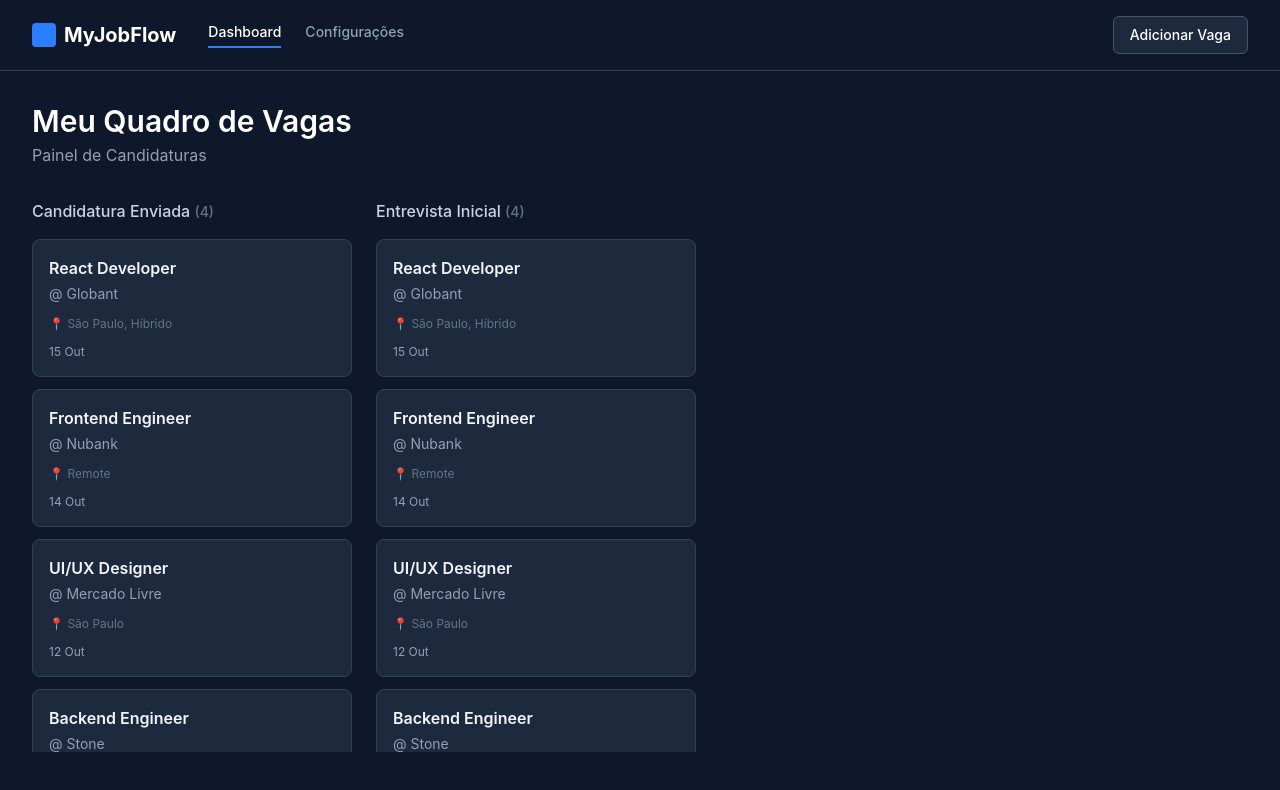
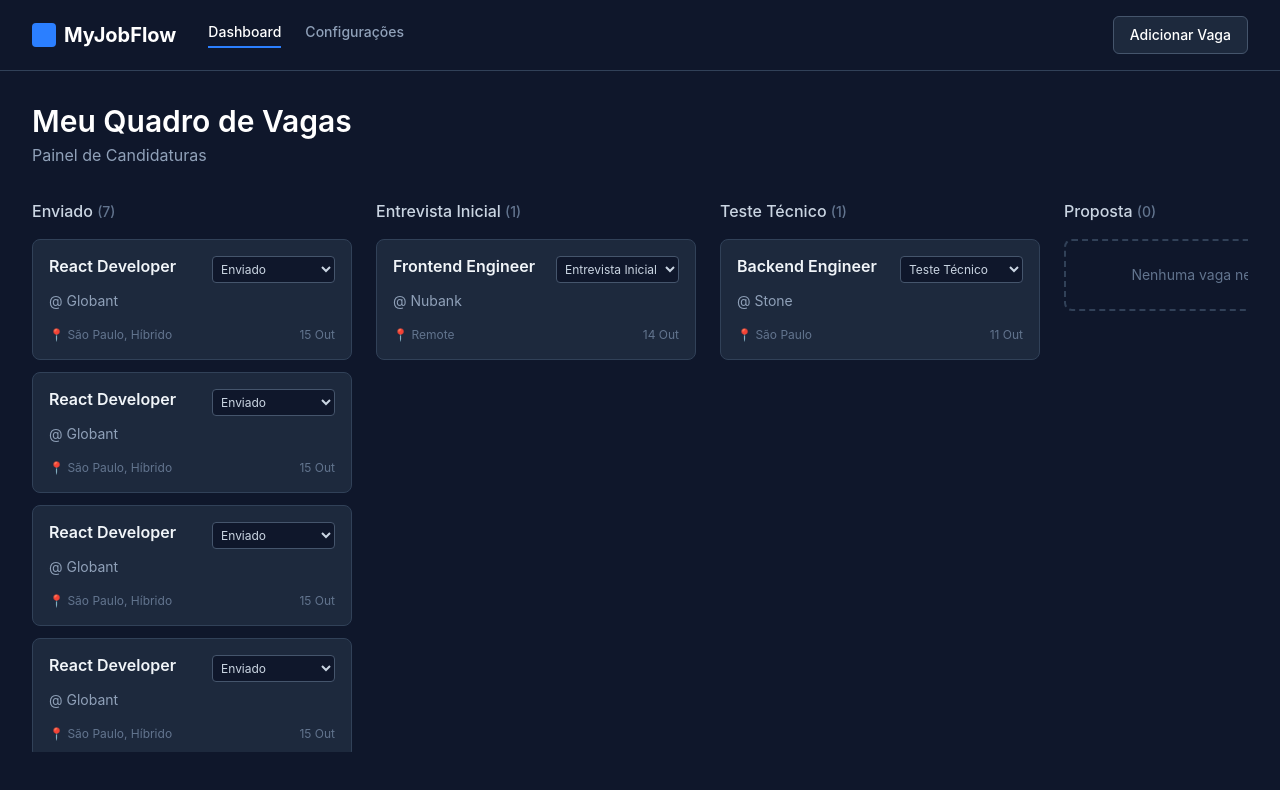
Before and after one commit to NicolasES/my-job-flow, a React (Vite) app in the folder my-job-flow/: page / in a window 1280 px wide. Shown: the top 790 px of the page. Built offline with nearby package versions, Linux system fonts and the light colour scheme.

Commit message:
feat: implement job status movement in Kanban dashboard

```diff
--- a/my-job-flow/src/components/JobCard.tsx
+++ b/my-job-flow/src/components/JobCard.tsx
@@ -1,21 +1,49 @@
-export interface JobCardProps {
+export type JobCardData = {
+    id: number;
     title: string;
     company: string;
     location: string;
     date: string;
+    status: string;
 }
 
-export function JobCard({ title, company, location, date }: JobCardProps) {
+export interface JobCardProps {
+    jobData: JobCardData;
+    availableStatuses: string[];
+    onMoveJob: (id: number, newStatus: string) => void;
+}
+
+export function JobCard({ jobData, availableStatuses, onMoveJob }: JobCardProps) {
+    const { id, title, company, location, date, status } = jobData;
     return (
         <div className="bg-slate-800 p-4 rounded-lg border border-slate-700 hover:border-slate-600 cursor-pointer transition-colors">
-            <h3 className="font-semibold text-slate-100">{title}</h3>
-            <p className="text-sm text-slate-400 mt-1">@ {company}</p>
-            <div className="flex items-center gap-2 mt-3 text-xs text-slate-500">
-                <span>📍 {location}</span>
+
+            {/* Title and Select Dropdown */}
+            <div className="flex justify-between items-start mb-2 gap-2">
+                <h3 className="font-semibold text-slate-100 leading-tight">{title}</h3>
+
+                {onMoveJob && (
+                    <select
+                        className="bg-slate-900 text-xs text-slate-300 border border-slate-600 rounded p-1 focus:outline-none cursor-pointer"
+                        value={status}
+                        onChange={(e) => onMoveJob(id, e.target.value)}
+                        onClick={(e) => e.stopPropagation()}
+                        title="Mover para outra coluna"
+                    >
+                        {availableStatuses.map(s => (
+                            <option key={s} value={s}>{s}</option>
+                        ))}
+                    </select>
+                )}
             </div>
-            <div className="mt-3 text-xs text-slate-400">
-                {date}
+
+            <p className="text-sm text-slate-400">@ {company}</p>
+
+            <div className="flex items-center justify-between mt-4 text-xs text-slate-500">
+                <span className="truncate max-w-[150px]" title={location}>📍 {location}</span>
+                <span>{date}</span>
             </div>
+
         </div>
     )
 }
--- a/my-job-flow/src/components/KanbanColumn.tsx
+++ b/my-job-flow/src/components/KanbanColumn.tsx
@@ -1,11 +1,13 @@
-import { JobCard, type JobCardProps } from "./JobCard";
+import { JobCard, type JobCardData } from "./JobCard";
 
 interface KanbanColumnProps {
     title: string;
-    jobs: Array<{ id: number } & JobCardProps>
+    jobs: JobCardData[];
+    availableStatuses: string[];
+    onMoveJob: (id: number, newStatus: string) => void;
 }
 
-export function KanbanColumn({ title, jobs }: KanbanColumnProps) {
+export function KanbanColumn({ title, jobs, availableStatuses, onMoveJob }: KanbanColumnProps) {
     return (
         <div className="min-w-[320px] max-w-[320px] flex flex-col gap-4">
             <div className="flex items-center justify-between">
@@ -18,12 +20,17 @@
                 {jobs.map((job) => (
                     <JobCard
                         key={job.id}
-                        title={job.title}
-                        company={job.company}
-                        location={job.location}
-                        date={job.date}
+                        jobData={job}
+                        availableStatuses={availableStatuses}
+                        onMoveJob={onMoveJob}
                     />
                 ))}
+
+                {jobs.length === 0 && (
+                    <div className="border-2 border-dashed border-slate-700 rounded-lg p-6 text-center text-sm text-slate-500">
+                        Nenhuma vaga nesta etapa.
+                    </div>
+                )}
 
             </div>
 
--- a/my-job-flow/src/pages/Dashboard.tsx
+++ b/my-job-flow/src/pages/Dashboard.tsx
@@ -1,35 +1,67 @@
+import { useState } from "react";
 import { KanbanColumn } from "../components/KanbanColumn";
+import type { JobCardData } from "../components/JobCard";
 
-
-const mockJobs = [
-    { id: 1, title: "React Developer", company: "Globant", location: "São Paulo, Híbrido", date: "15 Out" },
-    { id: 2, title: "Frontend Engineer", company: "Nubank", location: "Remote", date: "14 Out" },
-    { id: 3, title: "UI/UX Designer", company: "Mercado Livre", location: "São Paulo", date: "12 Out" },
-    { id: 4, title: "Backend Engineer", company: "Stone", location: "São Paulo", date: "11 Out" },
+const KANBAN_STATUSES = [
+    "Enviado",
+    "Entrevista Inicial",
+    "Teste Técnico",
+    "Proposta",
+    "Rejeitado"
 ];
 
+const INITIAL_JOBS: JobCardData[] = [
+    { id: 1, title: "React Developer", company: "Globant", location: "São Paulo, Híbrido", date: "15 Out", status: "Enviado" },
+    { id: 11, title: "React Developer", company: "Globant", location: "São Paulo, Híbrido", date: "15 Out", status: "Enviado" },
+    { id: 12, title: "React Developer", company: "Globant", location: "São Paulo, Híbrido", date: "15 Out", status: "Enviado" },
+    { id: 13, title: "React Developer", company: "Globant", location: "São Paulo, Híbrido", date: "15 Out", status: "Enviado" },
+    { id: 14, title: "React Developer", company: "Globant", location: "São Paulo, Híbrido", date: "15 Out", status: "Enviado" },
+    { id: 15, title: "React Developer", company: "Globant", location: "São Paulo, Híbrido", date: "15 Out", status: "Enviado" },
+    { id: 2, title: "Frontend Engineer", company: "Nubank", location: "Remote", date: "14 Out", status: "Entrevista Inicial" },
+    { id: 3, title: "UI/UX Designer", company: "Mercado Livre", location: "São Paulo", date: "12 Out", status: "Enviado" },
+    { id: 4, title: "Backend Engineer", company: "Stone", location: "São Paulo", date: "11 Out", status: "Teste Técnico" },
+];
 
 function Dashboard() {
+    const [jobs, setJobs] = useState<JobCardData[]>(INITIAL_JOBS);
+
+    const handleMoveJob = (jobId: number, newStatus: string) => {
+        setJobs(currentJobs =>
+            currentJobs.map(job =>
+                job.id === jobId ? { ...job, status: newStatus } : job
+            )
+        );
+    };
+
     return (
         <div className="flex flex-col h-full p-8">
-            {/* header */}
             <div className="mb-8">
                 <h1 className="text-3xl font-semibold text-white">Meu Quadro de Vagas</h1>
                 <p className="text-slate-400 mt-1">Painel de Candidaturas</p>
             </div>
 
-            {/* Container do Kanban (Rola para o lado se houver muitas colunas) */}
-            <div className="flex-1 overflow-x-auto custom-scrollbar flex gap-6 pb-4">
+            {/* Container do Kanban */}
+            <div className="flex-1 overflow-x-auto overflow-y-hidden custom-scrollbar flex gap-6 pb-4">
 
-                {/* EXEMPLO DE COLUNA 1 */}
-                <KanbanColumn jobs={mockJobs} title="Candidatura Enviada" />
+                {/* 5. Mapeamos as colunas baseado na lista oficial de Status */}
+                {KANBAN_STATUSES.map(status => {
+                    // 6. Filtramos apenas as vagas que pertencem a esta exata coluna
+                    const jobsForThisColumn = jobs.filter(job => job.status === status);
 
-                {/* EXEMPLO DE COLUNA 2 */}
-                <KanbanColumn jobs={mockJobs} title="Entrevista Inicial" />
+                    return (
+                        <KanbanColumn
+                            key={status}
+                            title={status}
+                            jobs={jobsForThisColumn}
+                            availableStatuses={KANBAN_STATUSES}
+                            onMoveJob={handleMoveJob}
+                        />
+                    );
+                })}
 
             </div>
         </div>
     )
 }
 
-export default Dashboard
+export default Dashboard;
```
